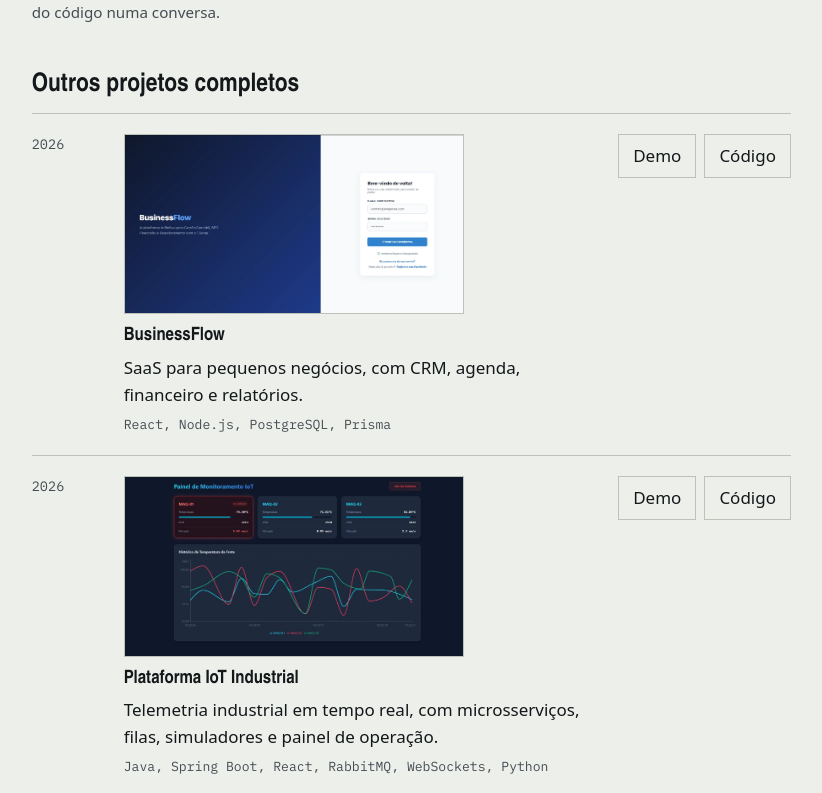
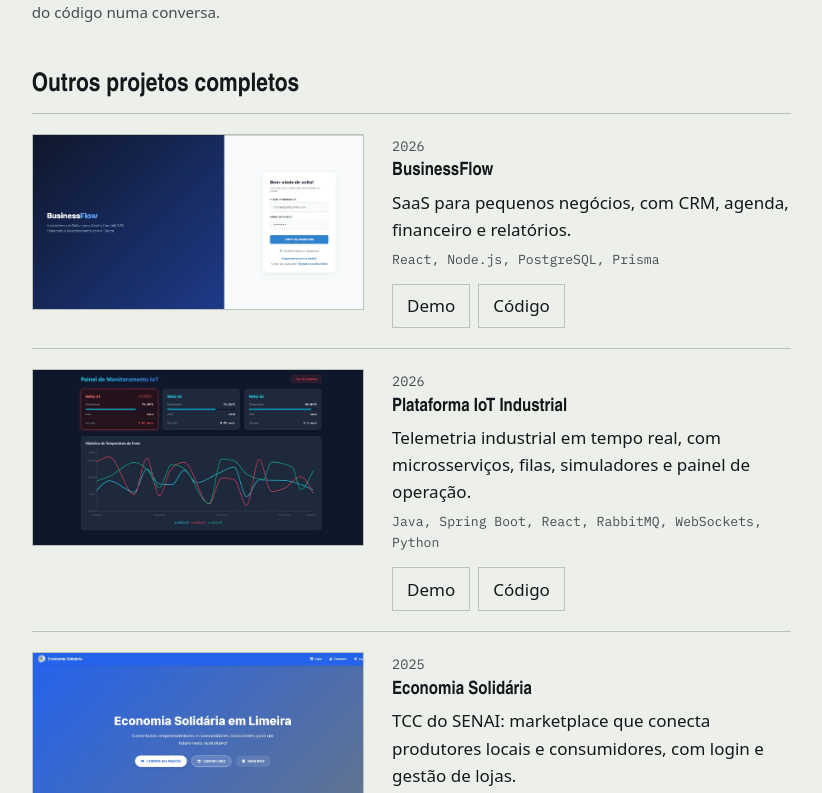
Before and after one commit to MatheusFranciscoLS/matheusFranciscoLS.github.io, a React (Vite) app in the folder meu-portfolio/: page / in a window 1280 px wide. Shown: the part 2727-3520 px from the top of the page, without its empty margins (399-1221 px from the left). Built offline with nearby package versions, Linux system fonts and the light colour scheme.

Commit message:
Outros projetos em cartoes com imagem maior ao lado do texto
Co-Authored-By: Claude Sonnet 5.5 <noreply@anthropic.com>

```diff
--- a/meu-portfolio/src/App.jsx
+++ b/meu-portfolio/src/App.jsx
@@ -203,16 +203,15 @@ function Projects({ t, lang }) {
           <h3 className="sub">{p.othersTitle}</h3>
           <ul className="rows">
             {p.others.map((o) => (
-              <li key={o.name} className="row">
-                <span className="row__year">{o.year}</span>
-                <div className="row__main">
+              <li key={o.name} className="row row--card">
                 {o.img && (
                   <img className="row__thumb" src={o.img} alt={o.imgAlt} width="1600" height="850" loading="lazy" decoding="async" />
                 )}
+                <div className="row__main">
+                  <p className="row__year">{o.year}</p>
                   <h4>{o.name}</h4>
                   <p>{o.text}</p>
                   {o.stack && <p className="row__stack">{o.stack}</p>}
-                </div>
                   {o.demo && (
                     <div className="row__links">
                       <a href={o.demo} target="_blank" rel="noreferrer">
@@ -225,6 +224,7 @@ function Projects({ t, lang }) {
                       )}
                     </div>
                   )}
+                </div>
               </li>
             ))}
           </ul>
--- a/meu-portfolio/src/site.css
+++ b/meu-portfolio/src/site.css
@@ -859,3 +859,28 @@ h4 {
   margin-bottom: 12px;
   background: var(--paper-2);
 }
+
+/* Outros projetos em cartões: imagem maior ao lado do texto */
+.row--card {
+  gap: 16px;
+}
+.row--card .row__thumb {
+  max-width: none;
+  margin: 0;
+}
+.row--card .row__year {
+  margin-bottom: 4px;
+}
+.row--card .row__links {
+  margin-top: 14px;
+}
+@media (min-width: 720px) {
+  .row--card {
+    grid-template-columns: minmax(0, 5fr) minmax(0, 6fr);
+    gap: 28px;
+    align-items: start;
+  }
+  .row--card .row__main {
+    padding-top: 2px;
+  }
+}
```
Lines whose indentation alone changed are shown as unchanged.
